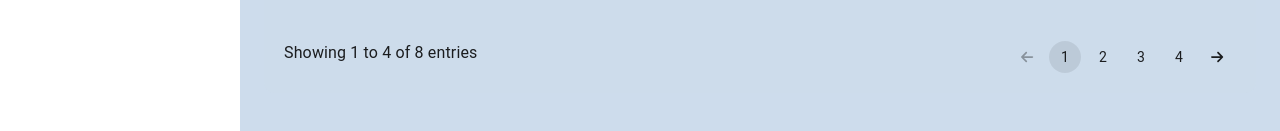
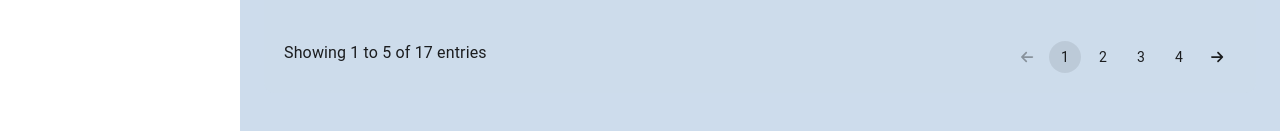
Before and after one commit to zakumi38/ngs-website, a React (Create React App) app: page /blog in a window 1280 px wide. Shown: the part 1045-1176 px from the top of the page. Built offline with nearby package versions, Linux system fonts and the light colour scheme; data requests are answered from the project's data file.

Commit message:
Fixed : fix some error

```diff
--- a/data/db.json
+++ b/data/db.json
@@ -208,6 +208,13 @@
       "description": "",
       "date": "3",
       "id": 17
+    },
+    {
+      "title": "html",
+      "img": "",
+      "description": "",
+      "date": "",
+      "id": 18
     }
   ],
   "gallerys": [
--- a/src/app/pages/blog/blog-list/blog-table.jsx
+++ b/src/app/pages/blog/blog-list/blog-table.jsx
@@ -68,7 +68,8 @@ const UserTable = () => {
     loadPosts();
   }, [currentPage, offSet]);
 
-  function Submit() {
+  function Submit(value) {
+    SetCurrentPage(1);
     loadPosts();
   }
 
@@ -140,7 +141,10 @@ const UserTable = () => {
       <Grid container sx={{ gap: { xs: "1rem", sm: "0" } }}>
         <Grid item xs={12} sm={6}>
           <Stack>
-            <Typography>Showing 1 to 4 of 8 entries</Typography>
+            <Typography>
+              Showing {offSet + 1} to {data < offSet + 5 ? data : offSet + 5} of{" "}
+              {data} entries
+            </Typography>
           </Stack>
         </Grid>
         <Grid item xs={12} sm={6}>
--- a/src/app/pages/gallery/gallery-list/gallery-table.jsx
+++ b/src/app/pages/gallery/gallery-list/gallery-table.jsx
@@ -70,6 +70,7 @@ const GalleryTable = () => {
   }, [currentPage, offSet]);
 
   function Submit() {
+    SetCurrentPage(1);
     loadPosts();
   }
 
```
